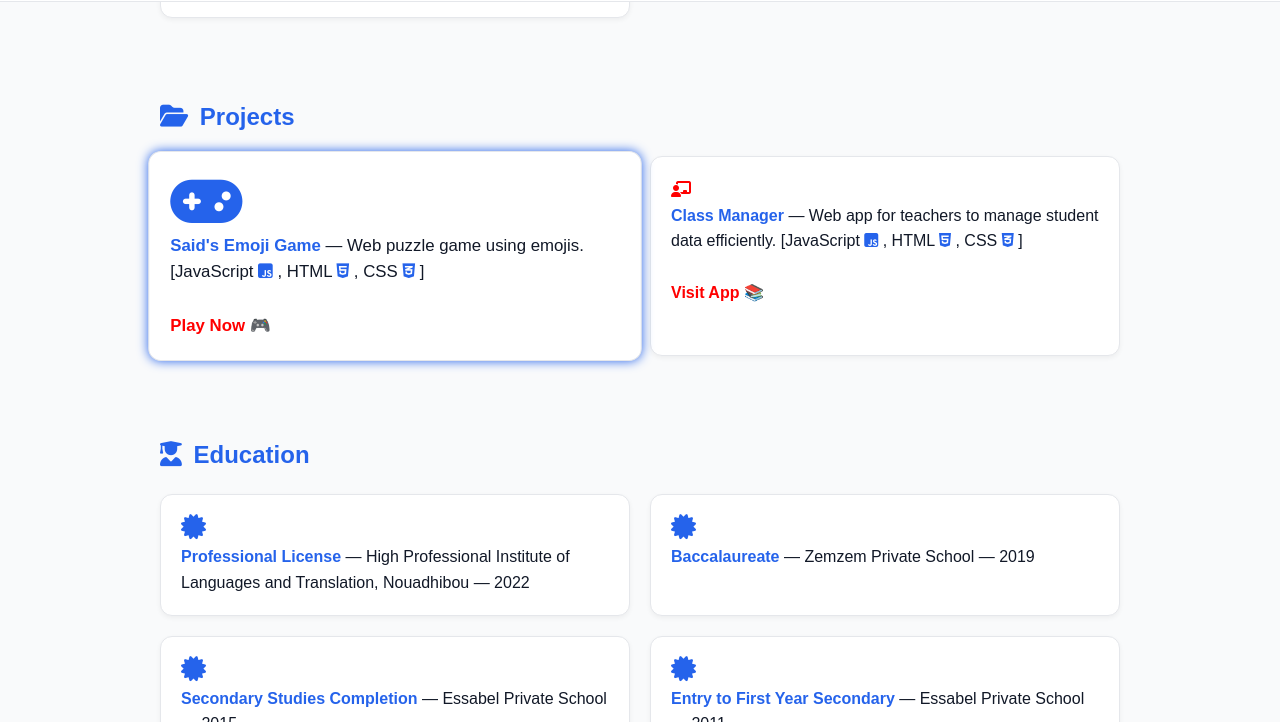
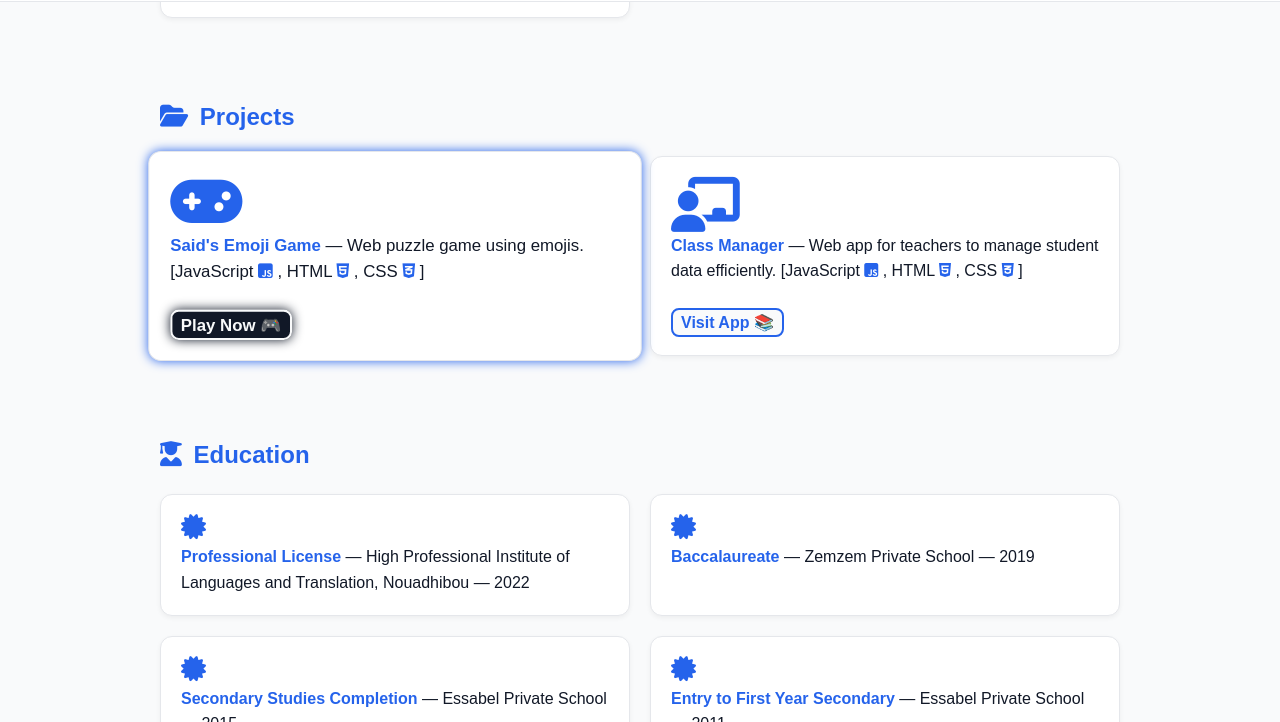
Before and after one commit to SaidElHachmy/SaidElhachmy.github.io, a plain HTML site: page index.html in a window 1280 px wide. In both pictures the pointer is over the link "Play Now 🎮". Shown: the part 724-1446 px from the top of the page. Drawn offline with Linux system fonts and the light colour scheme.

Commit message:
Update style.css
Add new project

```diff
--- a/style.css
+++ b/style.css
@@ -303,7 +303,7 @@ i{
 }
 
 
-#saids-emoji-game {
+#saids-emoji-game,#class-manager {
 
     color: var(--accent-color);
     margin-right: 12px;
@@ -312,8 +312,46 @@ i{
     transition: 2.5s;
 }
 
+.first-Project a{
+    background-color: var(--bg-color);
+    color:var(--accent-color);
+    padding: 4px 8px;
+    border: 2px solid var(--accent-color);
+    border-radius: 8px;
+    cursor: pointer;
+}
 
-#saids-emoji-game:hover{
+.first-Project a:hover{
+    background-color: var(--text-color);
+    color: var(--bg-color);
+    padding: 4px 8px;
+    border: 2px solid var(--bg-color);
+    border-radius: 8px;
+    box-shadow: 0 0 10px var(--text-color);
+}
+.second-Project a{
+    background-color: var(--bg-color);
+    color:var(--accent-color);
+    padding: 4px 8px;
+    border: 2px solid var(--accent-color);
+    border-radius: 8px;
+    cursor: pointer;
+}
+
+.second-Project a:hover{
+    background-color: var(--text-color);
+    color: var(--bg-color);
+    padding: 4px 8px;
+    border: 2px solid var(--bg-color);
+    border-radius: 8px;
+    box-shadow: 0 0 10px var(--text-color);
+}
+
+
+
+
+
+#saids-emoji-game:hover,#class-manager:hover{
 
     font-size: 75px;
 
@@ -459,4 +497,4 @@ i{
 .lang-menu button:hover {
   background: var(--accent-color);
   color: white;
-}
+      }
```
